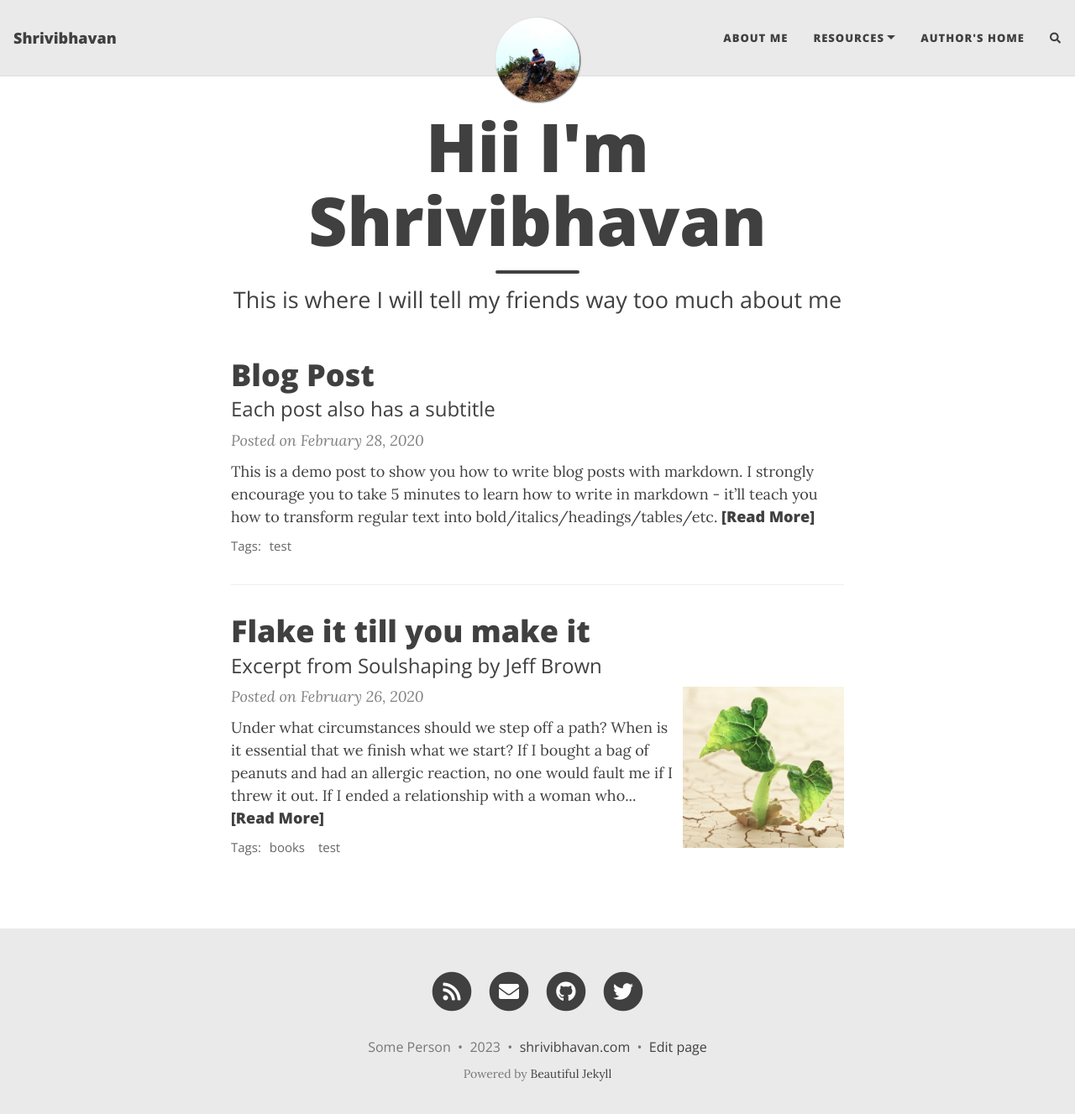
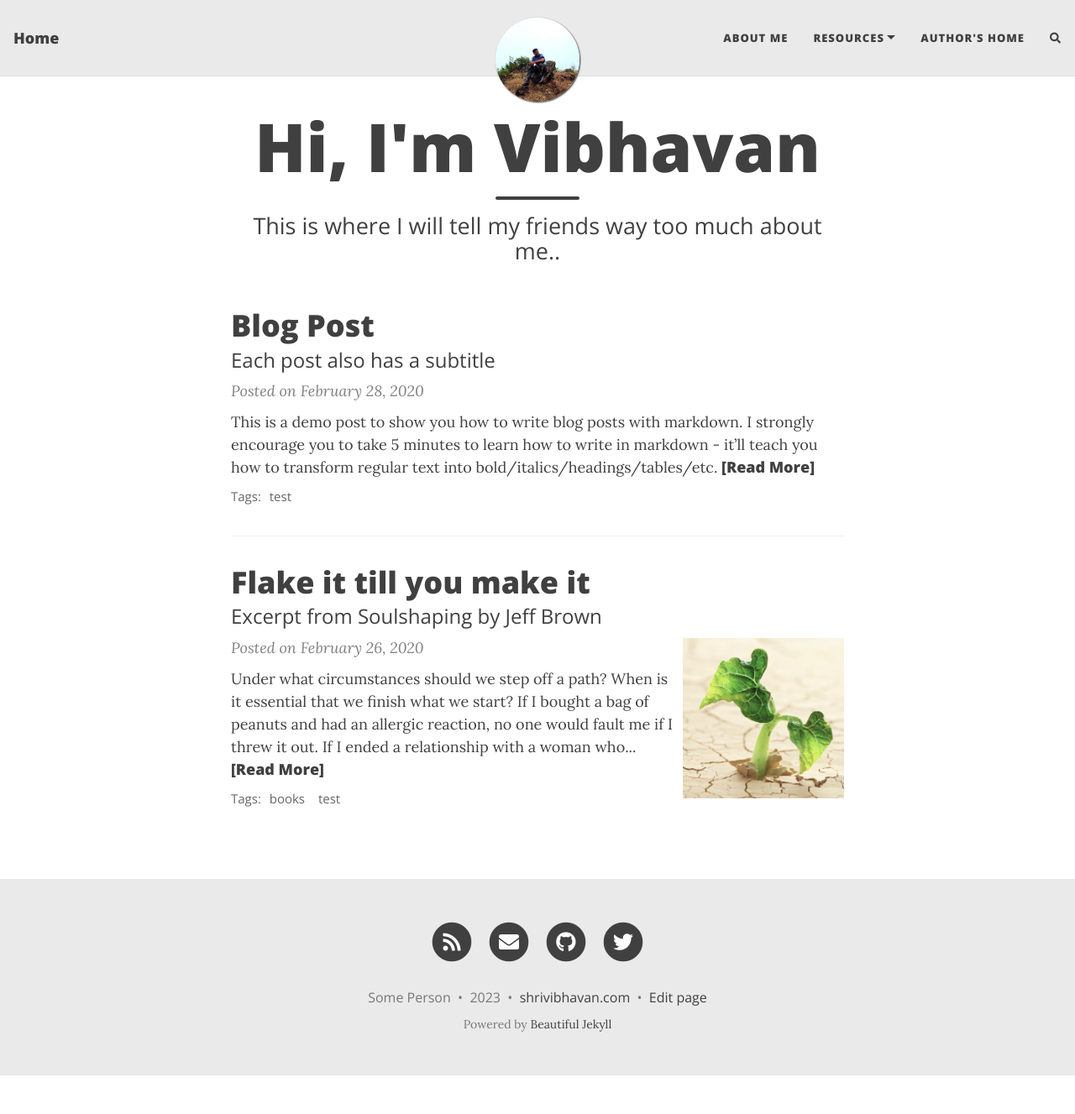
Before and after one commit to shrivibhavan/shrivibhavan.github.io, a Jekyll site: the page built from index.html, in a window 1280 px wide and 1340 px high. Shown: the top 1327 px of the window at 84% size. Built offline with Jekyll 4.4.1, drawn with Linux system fonts in a browser that asks for light colours; nearby versions of some CDN libraries; the list of posts is cut into pages by our own code; comment, search, counter and statistics services are not loaded.

Commit message:
Initial Commit

```diff
--- a/_config.yml
+++ b/_config.yml
@@ -10,7 +10,7 @@
 ############################
 
 # Name of website
-title: Shrivibhavan
+title: Home
 
 # Your name to show in the footer
 author: Some Person
@@ -25,6 +25,7 @@ navbar-links:
     - Beautiful Jekyll: "https://beautifuljekyll.com"
     - Learn markdown: "https://www.markdowntutorial.com/"
   Author's home: "https://deanattali.com"
+  #Tools :  ""
 
 ################
 # --- Logo --- #
--- a/index.html
+++ b/index.html
@@ -1,5 +1,5 @@
 ---
 layout: home
-title: Hii I'm Shrivibhavan
-subtitle: This is where I will tell my friends way too much about me
+title: Hi, I'm Vibhavan
+subtitle: This is where I will tell my friends way too much about me..
 ---
```
